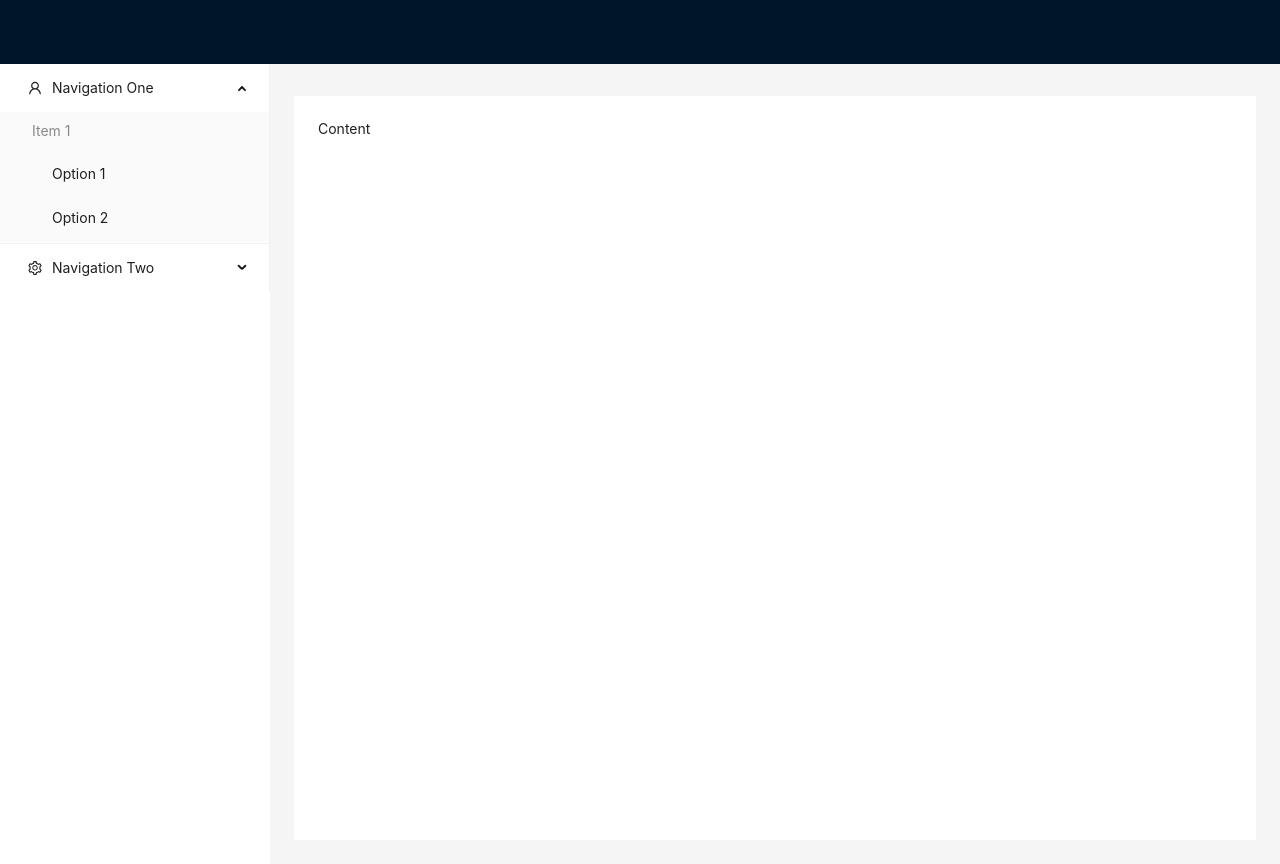
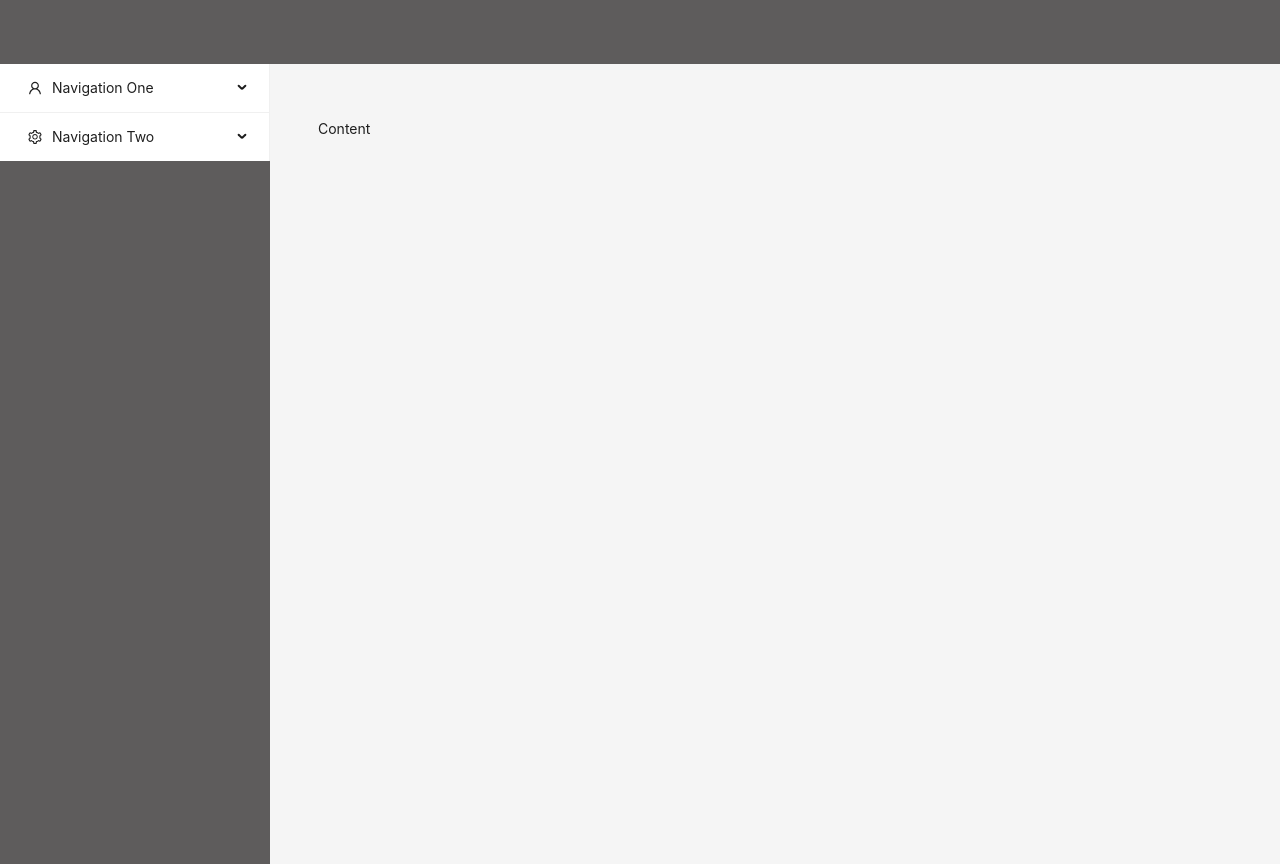
Before and after one commit to FixedCroissant/asset_tracker, a React (Create React App) app: page / in a window 1280 px wide. Built offline with nearby package versions, Linux system fonts and the light colour scheme.

Commit message:
very, very basic sidebar much clutter.

```diff
--- a/src/App.js
+++ b/src/App.js
@@ -1,99 +1,23 @@
-import { UserOutlined, SettingOutlined } from "@ant-design/icons";
-import { Breadcrumb, Layout, Menu, theme } from "antd";
-//import { useState } from "react";
-const { Header, Content, Sider } = Layout;
+//Router
+import { BrowserRouter, Route, Routes } from "react-router-dom";
+//Pages
+import About from "./pages/about";
+import Users from "./pages/users";
+import Home from "./pages/home";
 
-function getItem(label, key, icon, children, type) {
-  return {
-    key,
-    icon,
-    children,
-    label,
-    type,
-  };
-}
-
-//Menu items.
-const items = [
-  getItem("Navigation One", "sub1", <UserOutlined />, [
-    getItem(
-      "Item 1",
-      "g1",
-      null,
-      [getItem("Option 1", "Item 1"), getItem("Option 2", "Item 2")],
-      "group"
-    ),
-  ]),
-  {
-    type: "divider",
-  },
-  getItem("Navigation Two", "sub4", <SettingOutlined />, [
-    getItem("Option 3", "Item 3"),
-  ]),
-];
+//Layouts
+import MainLayout from "./layouts/MainLayout";
 
 const App = () => {
-  const onClick = (e) => {
-    console.log("click ", e);
-
-    console.log(`The item in the key is: ` + e.key);
-  };
-
-  const {
-    token: { colorBgContainer },
-  } = theme.useToken();
   return (
-    <Layout>
-      <Header
-        style={{
-          display: "flex",
-          alignItems: "center",
-        }}
-      >
-        <div className="logo" />
-      </Header>
-      <Layout>
-        <Sider
-          width={270}
-          style={{
-            background: colorBgContainer,
-          }}
-        >
-          <Menu
-            onClick={onClick}
-            style={{
-              width: 270,
-            }}
-            defaultSelectedKeys={["1"]}
-            defaultOpenKeys={["sub1"]}
-            mode="inline"
-            items={items}
-          />
-        </Sider>
-        <Layout
-          style={{
-            padding: "0 24px 24px",
-            height: "100vh",
-          }}
-        >
-          <Breadcrumb
-            style={{
-              margin: "16px 0",
-            }}
-          ></Breadcrumb>
-          <Content
-            style={{
-              padding: 24,
-              margin: 0,
-              height: 100,
-              background: colorBgContainer,
-            }}
-          >
-            Content
-          </Content>
-        </Layout>
-      </Layout>
-    </Layout>
+    <BrowserRouter>
+      <Routes>
+        <Route path="/" element={<MainLayout />}>
+          <Route path="/about" element={<About />} />
+          <Route path="/users" element={<Users />} />
+        </Route>
+      </Routes>
+    </BrowserRouter>
   );
 };
 export default App;
--- /dev/null
+++ b/src/layouts/MainLayout.jsx
@@ -0,0 +1,102 @@
+import React, { useState } from "react";
+import { UserOutlined, SettingOutlined } from "@ant-design/icons";
+import { Breadcrumb, Layout, Menu } from "antd";
+
+import { Outlet, useNavigate } from "react-router-dom";
+
+const { Header, Content, Sider } = Layout;
+
+function getItem(label, key, icon, children, type) {
+  return {
+    key,
+    icon,
+    children,
+    label,
+    type,
+  };
+}
+
+//Menu items.
+const items = [
+  getItem("Navigation One", "sub1", <UserOutlined />, [
+    getItem(
+      "Item 1",
+      "g1",
+      null,
+      [getItem("Home", "/"), getItem("About", "/about")],
+      "group"
+    ),
+  ]),
+  {
+    type: "divider",
+  },
+  getItem("Navigation Two", "sub4", <SettingOutlined />, [
+    getItem("Users", "/users"),
+  ]),
+];
+
+const MainLayout = () => {
+  //start
+
+  const navigation = [{ label: "Item1", key: "/home" }];
+
+  const navigate = useNavigate();
+
+  const onClick = ({ key }) => {
+    console.log(`Hello World!`);
+
+    console.log(`Information about the key below:`);
+    console.log(key);
+    //Go to our link.
+    navigate(key);
+  };
+  //end
+
+  return (
+    <Layout>
+      <Header style={{ padding: 0, backgroundColor: "#5e5c5c" }}></Header>
+      <Layout>
+        <Sider
+          width={270}
+          style={{
+            background: "#5e5c5c",
+          }}
+        >
+          <Menu
+            onClick={onClick}
+            style={{
+              width: 270,
+            }}
+            mode="inline"
+            items={items}
+          />
+        </Sider>
+        <Layout
+          style={{
+            padding: "0 24px 24px",
+            height: "100vh",
+          }}
+        >
+          <Breadcrumb
+            style={{
+              margin: "16px 0",
+            }}
+          ></Breadcrumb>
+          <Content
+            style={{
+              padding: 24,
+              margin: 0,
+              height: 100,
+              backgroundColor: "#fffff",
+            }}
+          >
+            Content
+            <Outlet />
+          </Content>
+        </Layout>
+      </Layout>
+    </Layout>
+  );
+};
+
+export default MainLayout;
--- /dev/null
+++ b/src/pages/about.jsx
@@ -0,0 +1,5 @@
+function About() {
+  return <h2>About</h2>;
+}
+
+export default About;
--- /dev/null
+++ b/src/pages/home.jsx
@@ -0,0 +1,5 @@
+function Home() {
+  return <p>Home</p>;
+}
+
+export default Home;
--- /dev/null
+++ b/src/pages/users.jsx
@@ -0,0 +1,5 @@
+function Users() {
+  return <h2>Users</h2>;
+}
+
+export default Users;
```
